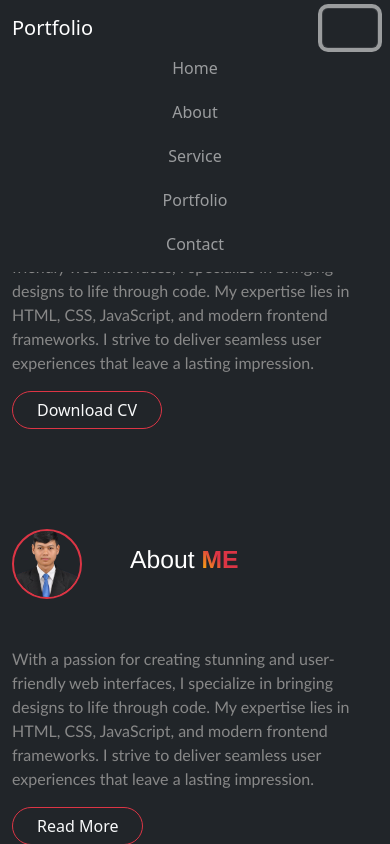
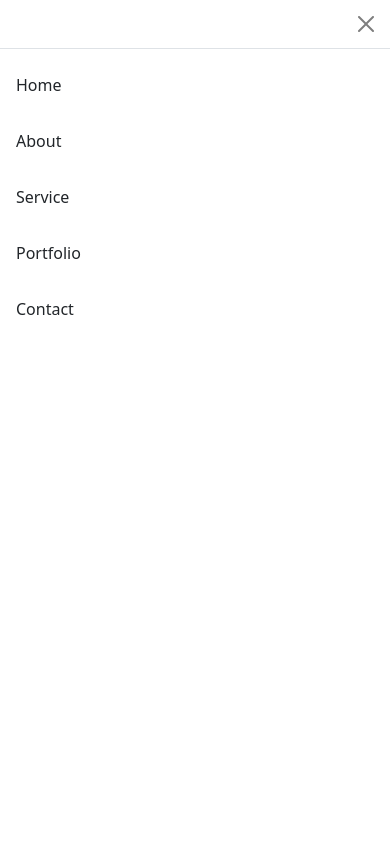
Before and after one commit to oishen/portfolio, a React (Vite) app: page / in a window 390 px wide. Both pictures are taken after a click on the button 350 px from the left and 28 px from the top of the page. Shown: the top 844 px of the page. Built offline with nearby package versions, Linux system fonts and the light colour scheme.

Commit message:
chnage all files

```diff
--- a/index.html
+++ b/index.html
@@ -5,11 +5,13 @@
     <link rel="icon" type="image/svg+xml" href="/vite.svg" />
     <meta name="viewport" content="width=device-width, initial-scale=1.0" />
     <script src="https://kit.fontawesome.com/22eec7c445.js" crossorigin="anonymous"></script>
+    <link rel="stylesheet" href="./node_modules/bootstrap/dist/css/bootstrap.min.css">
+    <script src="./node_modules/bootstrap/dist/js/bootstrap.bundle.min.js"></script>
     <!-- <link rel="icon" href="./src/assets/logo.png"> -->
     <title>myPortfolio</title>
   </head>
   <body>
     <div id="root"></div>
-    <script type="module" src="./src/main.jsx"></script>
+    <script type="module" src="/src/main.jsx"></script>
   </body>
 </html>
--- a/src/components/About.jsx
+++ b/src/components/About.jsx
@@ -21,7 +21,7 @@ const About = ({about}) => {
                         </div>
                         <p>With a passion for creating stunning and user-friendly web interfaces, I specialize in bringing designs to life through code. My expertise lies in HTML, CSS, JavaScript, and modern frontend frameworks. I strive to deliver seamless user experiences that leave a lasting impression.</p>
                         <Buttons modalId="#modalId" />
-                        {/* <button type="button" class="btn btn-outline-danger rounded-pill ps-4 pe-4 text-light" data-bs-toggle="modal" data-bs-target="#modalId">
+                        {/* <button type="button" className="btn btn-outline-danger rounded-pill ps-4 pe-4 text-light" data-bs-toggle="modal" data-bs-target="#modalId">
                             Read More
                         </button> */}
                     </div>
@@ -29,18 +29,18 @@ const About = ({about}) => {
             </div>
 
             {/* The Modal */}
-            <div class="modal fade text-dark" id="modalId">
-                <div class="modal-dialog modal-fullscreen-xl-down">
-                    <div class="modal-content">
+            <div className="modal fade text-dark" id="modalId">
+                <div className="modal-dialog modal-fullscreen-xl-down">
+                    <div className="modal-content">
 
                         {/* Modal Header */}
-                        <div class="modal-header">
-                            <h4 class="modal-title">About Me</h4>
-                            <button type="button" class="btn-close" data-bs-dismiss="modal"></button>
+                        <div className="modal-header">
+                            <h4 className="modal-title">About Me</h4>
+                            <button type="button" className="btn-close" data-bs-dismiss="modal"></button>
                         </div>
 
                         {/* Modal body */}
-                        <div class="modal-body">
+                        <div className="modal-body">
                             <p>Hello dear, my name's Soy Sen and I'm 22 years old. I gratuate at RUPP of the Computer Science department on 2024. I have experiences with Chip mong Tk condo for worker of stock position and frontend developer at Panel 7.</p>
                             Education:
                             <ul>
--- a/src/components/Contact.jsx
+++ b/src/components/Contact.jsx
@@ -12,19 +12,19 @@ const Contact = ({contact}) => {
                         </div>
                         <div className="col-md-6">
                             <div className="text-center d-flex pb-2">
-                                <i class="fa-solid fa-location-crosshairs" id="icon"></i>
+                                <i className="fa-solid fa-location-crosshairs" id="icon"></i>
                                 <p>Prek Ambel Village, Prek Ambel Commune, Sang District, Kandal Provice</p>
                             </div>
                             <div className="text-center d-flex">
-                                <i class="fa-solid fa-phone" id="icon"></i>
+                                <i className="fa-solid fa-phone" id="icon"></i>
                                 <a href="tel:0968431366" target="_blank" title="Phone Call" className="text-secondary" >096 843 1366</a>
                             </div><br />
                             <div className="text-center d-flex">
-                                <i class="fa-brands fa-telegram" id="icon" ></i>
+                                <i className="fa-brands fa-telegram" id="icon" ></i>
                                 <a href="https://t.me/S_E_N_3" target="_blank" title="Go ot telegram" className="text-secondary" >SOY Sen</a>
                             </div><br />
                             <div className="text-center d-flex">
-                                <i class="fa-solid fa-envelope" id="icon"></i>
+                                <i className="fa-solid fa-envelope" id="icon"></i>
                                 <a href="mailto:noobiezz2020@gmail.com?subject=Contact&body=Hi%20There," target="_blank" title="Go to email" className="text-secondary" >noobiezz2020@gmail.com</a>
                             </div>
                         </div>
--- a/src/components/Home.jsx
+++ b/src/components/Home.jsx
@@ -6,7 +6,7 @@ const Home = ({home}) => {
                 <div className="container-lg p-lg-5 justify-content-center align-items-center d-flex" id="box">
                     <div className="row justify-content-center align-items-center">
                         <div className="col-lg-7">
-                            <div className="d-flex">
+                            <div className="d-flex justify-content-between">
                                 <div>
                                     <h4 className="h4" >Hello I Am</h4>
                                     <h2 className="h2">SOY SEN</h2>
--- a/src/components/Navbar.jsx
+++ b/src/components/Navbar.jsx
@@ -8,15 +8,13 @@ const Navbar = () => {
     }, []);
 
     return (
+        <div>
             <nav className="navbar navbar-expand-lg navbar-dark fixed-top mt-lg-4" >
                 <div className="container-lg">
                     <a className="navbar-brand" >Portfolio</a>
-                <button class="navbar-toggler" type="button" data-bs-toggle="collapse" data-bs-target="#collapsibleNavbar">
-                    <span class="navbar-toggler-icon"></span>
-                </button>
 
-                <div class="collapse navbar-collapse justify-content-end" id="collapsibleNavbar">
-                    <ul class="navbar-nav gap-3 row-gap-1 text-center">
+                    <div className="d-lg-block d-none">
+                        <ul className="navbar-nav gap-3 row-gap-1 text-center">
                             <li className="nav-item">
                                 <a href="#home" className="nav-link">Home</a>
                             </li>
@@ -34,8 +32,46 @@ const Navbar = () => {
                             </li>
                         </ul>
                     </div>
+
+                    <button type="button" className='navbar-toggler row-gap-1 p-2 d-flex flex-column d-lg-none' data-bs-toggle="modal" data-bs-target="#myModal">
+                        <div id="line"></div>
+                        <div id="line"></div>
+                        <div id="line"></div>
+                    </button>
                 </div>
             </nav>
+            <div className="modal text-dark fade" id="myModal">
+                <div className="modal-dialog modal-fullscreen">
+                    <div className="modal-content">
+
+                        <div className="modal-header">
+                            <button type="button" className="btn-close" data-bs-dismiss="modal"></button>
+                        </div>
+
+                        <div className="modal-body">
+                            <ul className="navbar-nav gap-3">
+                                <li className="nav-item " data-bs-dismiss="modal">
+                                    <a href="#home" className="nav-link">Home</a>
+                                </li>
+                                <li className="nav-item" data-bs-dismiss="modal">
+                                    <a href="#about" className="nav-link">About</a>
+                                </li>
+                                <li className="nav-item" data-bs-dismiss="modal">
+                                    <a href="#service" className="nav-link">Service</a>
+                                </li>
+                                <li className="nav-item" data-bs-dismiss="modal">
+                                    <a href="#portfolio" className="nav-link">Portfolio</a>
+                                </li>
+                                <li className="nav-item" data-bs-dismiss="modal">
+                                    <a href="#contact" className="nav-link">Contact</a>
+                                </li>
+                            </ul>
+                        </div>
+
+                    </div>
+                </div>
+            </div>
+        </div>
     )
 }
 
--- a/src/components/Portfolio.jsx
+++ b/src/components/Portfolio.jsx
@@ -10,18 +10,19 @@ const Portfolio = ({portfolio}) => {
                 <div className="container-lg p-lg-5 justify-content-center align-items-center d-flex" id="box">
                     <div className="text-center" >
                         <h2 className="h2 text-center pb-3">Our <span>PROJECTS</span></h2>
-                        <div className="row justify-content-center align-items-center gap-5 pb-5 ">
-                            <div className="col-3">
+                        <div className="row align-items-center pb-5 ">
+                            <div className="col-sm-3 col-4">
                                 <a href="https://oishen.github.io/interior/"  >
                                     <img src={img1} alt="interior website" />
                                 </a>
                             </div>
 
-                            <div className="col-3">
+                            <div className="col-sm-3 col-4">
                                 <a href="https://yorkmars.000webhostapp.com/">
                                     <img src={img2} alt="full stack website" />
                                 </a>
                             </div>
+
                         </div>
                         <Buttons modalId="#webId" />
                     </div>
--- a/src/components/Service.jsx
+++ b/src/components/Service.jsx
@@ -10,15 +10,15 @@ const Service = ({service}) => {
                     <div>
                         <h2 className="h2 text-center pb-3">Our <span>SERVICES</span></h2>
                         <div className="row justify-content-center align-items-center gap-5 ">
-                            <div className="col-lg col-md-12 text-center border border-danger rounded-5 p-5">
-                                <i class="fa-solid fa-code" id="serIcon" ></i>
+                            <div className="col-lg col-md-12 text-center border border-danger rounded-5 p-lg-5 p-3">
+                                <i className="fa-solid fa-code" id="serIcon" ></i>
                                 <h4 className="h4">Web Development</h4>
                                 <p>Web development involves the creation and maintenance of websites. It encompasses several aspects including web design, web content development, client-side/server-side scripting, and network security configuration. It ensures that websites are functional, user-friendly, and visually appealing.</p>
                                 <Buttons modalId="#webId" />
                             </div>
 
-                            <div className="col-lg col-md-12 text-center border border-danger rounded-5 p-5">
-                                <i class="fa-solid fa-wand-magic-sparkles" id="serIcon"></i>
+                            <div className="col-lg col-md-12 text-center border border-danger rounded-5 p-lg-5 p-3">
+                                <i className="fa-solid fa-wand-magic-sparkles" id="serIcon"></i>
                                 <h4 className="h4">UX/UI</h4>
                                 <p>UX (User Experience) design aims to enhance user satisfaction by improving the usability, accessibility, and pleasure provided in the interaction with a product. UI (User Interface) design involves the look and layout of a product, ensuring it is both aesthetically pleasing and easy to navigate.</p>
                                 <Buttons modalId="#uiId" />
@@ -28,18 +28,18 @@ const Service = ({service}) => {
                 </div>
 
                 {/* The Modal */}
-                <div class="modal fade text-dark" id="webId">
-                    <div class="modal-dialog modal-fullscreen-xxl-down">
-                        <div class="modal-content">
+                <div className="modal fade text-dark" id="webId">
+                    <div className="modal-dialog modal-fullscreen-xxl-down">
+                        <div className="modal-content">
 
                             {/* Modal Header */}
-                            <div class="modal-header">
-                                <h4 class="modal-title">Web Development</h4>
-                                <button type="button" class="btn-close" data-bs-dismiss="modal"></button>
+                            <div className="modal-header">
+                                <h4 className="modal-title">Web Development</h4>
+                                <button type="button" className="btn-close" data-bs-dismiss="modal"></button>
                             </div>
 
                             {/* Modal body */}
-                            <div class="modal-body">
+                            <div className="modal-body">
                                 <div className="row">
                                     <div className="col-3">
                                         <a href="https://oishen.github.io/interior/">
--- a/src/index.css
+++ b/src/index.css
@@ -78,6 +78,11 @@ span{
     font-size: 30px;
     padding-bottom: 20px;
 }
+#line{
+    background-color: aliceblue;
+    width: 25px;
+    height: 2px;
+}
 
 
 @media only screen and (max-width: 992px){
--- a/src/main.jsx
+++ b/src/main.jsx
@@ -1,8 +1,6 @@
 import React from 'react'
 import ReactDOM from 'react-dom/client'
 import './index.css'
-import "bootstrap/dist/css/bootstrap.min.css"
-import "bootstrap/dist/js/bootstrap.bundle"
 import App from './App'
 
 ReactDOM.createRoot(document.getElementById('root')).render(
```
Lines whose indentation alone changed are shown as unchanged.
